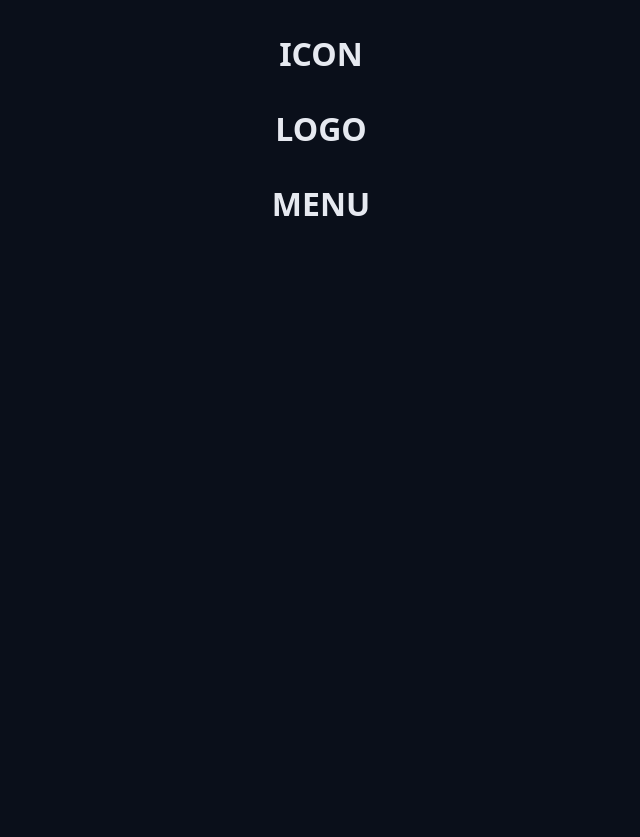
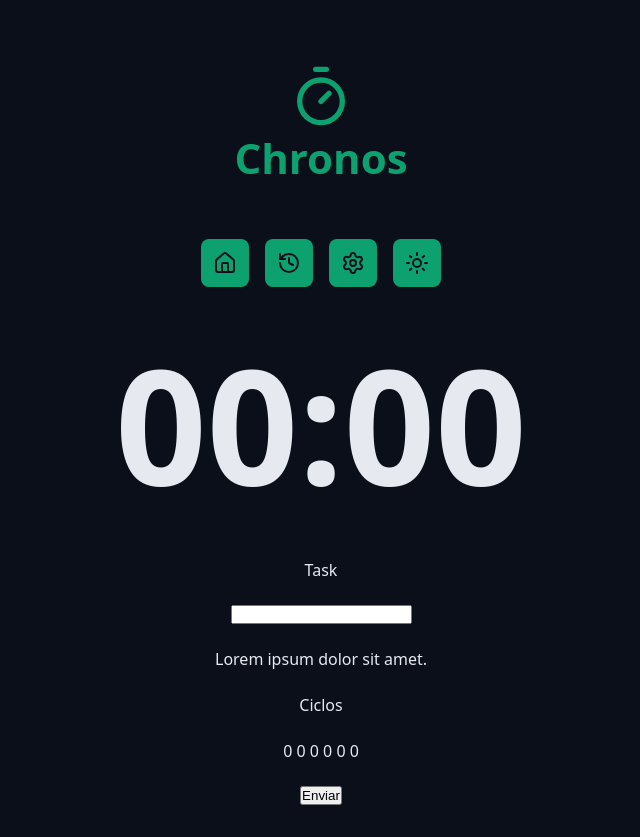
Before and after one commit to EnzoCerqueira/chronos-pomodoro, a React (Vite) app: page / in a window 1280 px wide. Shown: the whole page, without its empty margins (319-959 px from the left). Before the commit the page ends 800 px from the top, so only its background shows below. Built offline with nearby package versions, Linux system fonts and the light colour scheme.

Commit message:
adding menu, count and form

```diff
--- a/src/assets/App.tsx
+++ b/src/assets/App.tsx
@@ -1,20 +1,46 @@
 import '../styles/theme.css';
 import '../styles/global.css';
 import { Container } from '../components/Container';
-import { Heading } from '../components/Heading';
+import { Logo } from '../components/Logo';
+import { Menu } from '../components/Menu';
+import { CountDown } from '../components/CountDown';
 
 export function App() {
   return (
     <>
       <Container>
-        <Heading>ICON</Heading>
-        <Heading>LOGO</Heading>
+        <Logo />
       </Container>
 
       <Container>
-        <Heading>MENU</Heading>
+        <Menu />
       </Container>
 
+      <Container>
+        <CountDown />
+      </Container>
+
+      <Container>
+        <form className='form'>
+          <div className="formRow">
+            <label htmlFor="input">Task</label>
+            <input id='input' type="text" />
+          </div>
+
+          <div className="formRow">
+            <p>Lorem ipsum dolor sit amet.</p>
+          </div>
+
+          <div className="formRow">
+            <p>Ciclos</p>
+            <p>0 0 0 0 0 0</p>
+          </div>
+
+          <div className="formRow">
+            <button>Enviar</button>
+          </div>
+        </form>
+      </Container>
     </>
   );
 }
--- a/src/components/Container.tsx
+++ b/src/components/Container/index.tsx
@@ -1,4 +1,4 @@
-import styles from './Container.module.css';
+import styles from './styles.module.css';
 
 type ContainerProps = {
   children: React.ReactNode;
--- /dev/null
+++ b/src/components/CountDown/index.tsx
@@ -0,0 +1,9 @@
+import styles from './styles.module.css';
+
+export const CountDown = () => {
+  return (
+    <div className={styles.container}>
+      00:00
+    </div>
+  );
+};
--- /dev/null
+++ b/src/components/CountDown/styles.module.css
@@ -0,0 +1,6 @@
+.container{
+    font-size: clamp(8rem, 25vw, 16rem);
+    font-weight: bold;
+    text-align: center;
+    line-height: 1.3;
+}
--- a/src/components/Heading.tsx
+++ b/src/components/Heading/index.tsx
@@ -1,4 +1,4 @@
-import styles from './Heading.module.css';
+import styles from './styles.module.css';
 
 type HeadingProps = {
   children: React.ReactNode;
--- /dev/null
+++ b/src/components/Logo/index.tsx
@@ -0,0 +1,13 @@
+import { TimerIcon } from 'lucide-react';
+import styles from './styles.module.css';
+
+export const Logo = () => {
+  return (
+    <div className={styles.logo}>
+      <a className={styles.logoLink} href='#'>
+        <TimerIcon />
+        <span>Chronos</span>
+      </a>
+    </div>
+  );
+};
--- /dev/null
+++ b/src/components/Logo/styles.module.css
@@ -0,0 +1,30 @@
+.logo {
+    margin: 3.2rem 0;
+    display: flex;
+    justify-content: center;
+    align-items: center;
+    gap: 2.4rem;
+    padding-top: 3.2rem;
+}
+
+.logoLink{
+    display: flex;
+    flex-direction: column;
+    align-items: center;
+    justify-content: center;
+    gap: 0.1rem;
+    font-size: 4.2rem;
+    font-weight: bold;
+    text-decoration: none;
+    color: var(--primary);
+}
+
+.logoLink:hover{
+    filter: brightness(80%);
+    transition: all 0.2s ease-in-out;
+}
+
+.logoLink svg{
+    width: 6.4rem;
+    height: 6.4rem;
+}
--- /dev/null
+++ b/src/components/Menu/index.tsx
@@ -0,0 +1,21 @@
+import { HistoryIcon, HouseIcon, SettingsIcon, SunIcon } from 'lucide-react';
+import styles from './styles.module.css';
+
+export const Menu = () => {
+  return (
+    <nav className={styles.menu}>
+      <a className={styles.menuLink} href='#'>
+        <HouseIcon />
+      </a>
+      <a className={styles.menuLink} href='#'>
+        <HistoryIcon />
+      </a>
+      <a className={styles.menuLink} href='#'>
+        <SettingsIcon />
+      </a>
+      <a className={styles.menuLink} href='#'>
+        <SunIcon />
+      </a>
+    </nav>
+  );
+};
--- /dev/null
+++ b/src/components/Menu/styles.module.css
@@ -0,0 +1,30 @@
+.menu {
+    margin: 3.2rem 0;
+    display: flex;
+    justify-content: center;
+    align-items: center;
+    gap: 1.6rem;
+    padding-top: 2.1rem;
+}
+
+.menuLink{
+    display: inline-flex;
+    align-items: center;
+    justify-content: center;
+    gap: 0.1rem;
+    text-decoration: none;
+    background-color: var(--primary);
+    color: var(--text-over-primary);
+    padding: 1.2rem;
+    border-radius: 0.8rem;
+}
+
+.menuLink:hover{
+    filter: brightness(80%);
+    transition: all 0.2s ease-in-out;
+}
+
+.menuLink svg{
+    width: 2.4rem;
+    height: 2.4rem;
+}
--- a/src/styles/global.css
+++ b/src/styles/global.css
@@ -15,3 +15,19 @@
   background: var(--gray-900);
   color: var(--text-default);
 }
+
+.form {
+  display: flex;
+  align-items: center;
+  justify-content: center;
+  flex-direction: column;
+  gap: 2.4rem;
+}
+
+.formRow{
+  display: flex;
+  align-items: center;
+  justify-content: center;
+  flex-direction: column;
+  gap: 2.4rem;
+}
```
Also changed, not shown: src/components/Container/styles.module.css (renamed from src/components/Container.module.css), src/components/Heading/styles.module.css (renamed from src/components/Heading.module.css).
